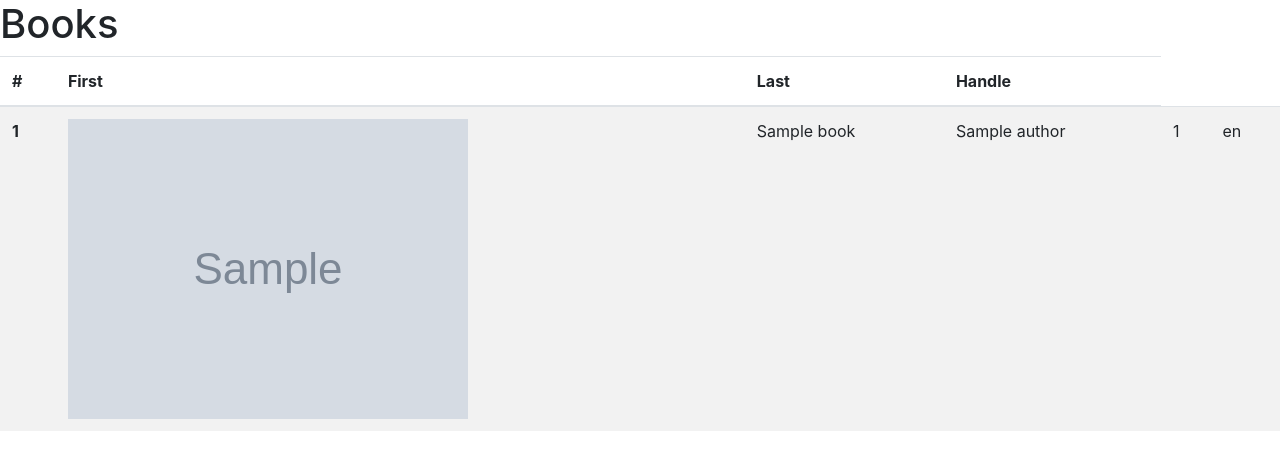
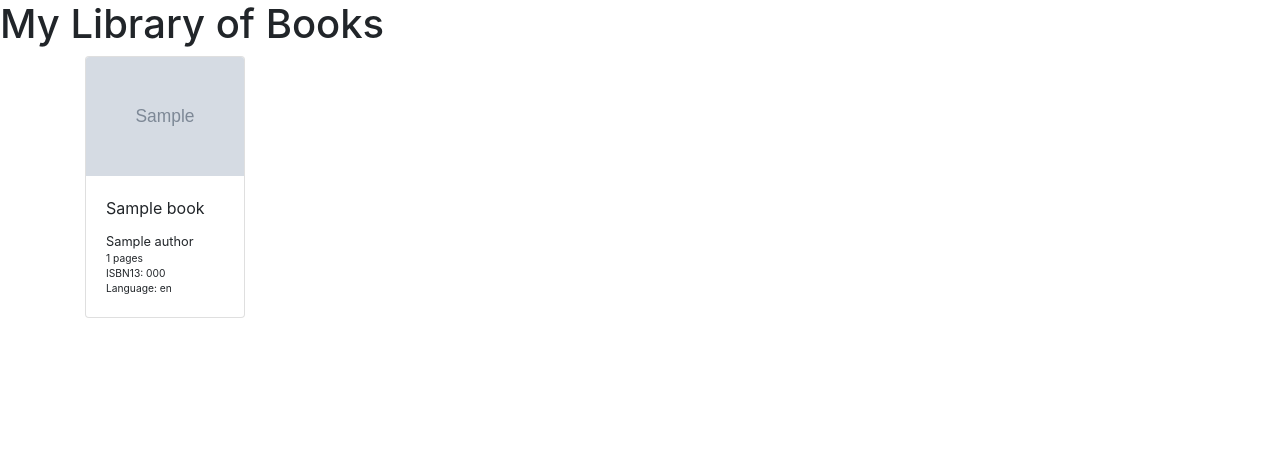
Before and after one commit to Drawnet253/MyLibrary777, a Django app: page /book/ in a window 1280 px wide. Shown: the top 470 px of the page. Run offline with Django 3.2, Linux system fonts and the light colour scheme; tables that the repository leaves empty hold one stand-in row (values such as "Sample post"); grey boxes marked "Sample" are stand-in pictures; some libraries are stand-ins or nearby versions.

Commit message:
Added books view with pagination.

```diff
--- a/mlib-app/app/settings.py
+++ b/mlib-app/app/settings.py
@@ -37,6 +37,7 @@ INSTALLED_APPS = [
     'django.contrib.sessions',
     'django.contrib.messages',
     'django.contrib.staticfiles',
+    'rest_framework',
     'core',
     'book',
 ]
--- a/mlib-app/book/templates/book/index.html
+++ b/mlib-app/book/templates/book/index.html
@@ -19,31 +19,69 @@
 </head>
 
 <body>
-<h1>Books</h1>
-  <table class="table table-striped">
-    <thead>
-      <tr>
-        <th scope="col">#</th>
-        <th scope="col">First</th>
-        <th scope="col">Last</th>
-        <th scope="col">Handle</th>
-      </tr>
-    </thead>
-    <tbody>
-      {% for book in book_list %}
-      <tr>
-        <th scope="row">{{book.pk}}</th>
-        <td>
-          <img src="{{book.cover_link}}">
-        </td>
-        <td>{{book.title}}</td>
-        <td>{% for author in book.authors.all %}{{author.name}}<br> {% endfor %}</td>
-        <td>{{book.pages_count}}</td>
-        <td>{{book.publication_language}}
-      </tr>
-      {% endfor %}
-    </tbody>
-  </table>
+<h1>My Library of Books</h1>
+{% if book_list %}
+<div class="container">
+  <div class="row">
+    {% for book in book_list %}
+    <div class="col-md-2">
+      <div class="card">
+        <img src="{{ book.cover_link }}" class="card-img-top">
+        <div class="card-body">
+          <div class="card-title"> {{book.title}}</div>
+          <div class="card-text small">
+            {% for author in book.authors.all %}
+              {{author.name}}
+              {% if book.authors.all|length > 1 and author.id != book.authors.all.last.id%}
+                ,
+              {% endif %}
+            {% endfor %}
+          <div class="card-text small"> {{book.pages_count}} pages</div>
+          <div class="card-text small"> ISBN13: {{book.isbn_13}}</div>
+          <div class="card-text small"> Language: {{book.publication_language}}</div>
+
+          </div>
+        </div>
+      </div>
+    </div>
+    {% endfor %}
+  </div>
+</div>
+
+<nav aria-label="navigation in pages">
+  {% if is_paginated %}
+  <ul class="pagination">
+    {% if page_obj.has_previous %}
+    <li class="page-item">
+        <a class="page-link" href="?page={{page_obj.previous_page_number}}">
+            Previous</a>
+    </li>
+    {% else %}
+    <li class="page-item disabled">
+      <span class="page-link">Previous</span>
+    </li>
+    {% endif %}
+    {% for i in paginator.page_range %}
+      {% if page_obj.number == i %}
+      <li class="page-item"><a class="page-link active">{{ i }}</a></li>
+      {% else %}
+      <li class="page-item"><a class="page-link" href="?page={{ i }}">{{ i }}
+      </a></li>
+      {% endif %}
+    {% endfor %}
+    {% if page_obj.has_next %}
+    <li class="page-item">
+      <a href="?page={{page_obj.next_page_number}}" class="page-link">Next</a>
+    </li>
+    {% else %}
+    <li class="page-item disabled">
+      <a class="page-link">Next</a>
+    </li>
+    {% endif %}
+  </ul>
+  {% endif %}
+</nav>
+{% endif %}
   <script src="https://stackpath.bootstrapcdn.com/bootstrap/4.3.1/js/bootstrap.min.js" integrity="sha384-JjSmVgyd0p3pXB1rRibZUAYoIIy6OrQ6VrjIEaFf/nJGzIxFDsf4x0xIM+B07jRM" crossorigin="anonymous"></script>
 </body>
 </html>
--- a/mlib-app/book/views.py
+++ b/mlib-app/book/views.py
@@ -4,7 +4,8 @@ from django.views.generic.list import ListView
 
 
 class BooksListView(ListView):
+    '''List all books in databese'''
     model = Book
-    paginate_by = 10
+    paginate_by = 6
     template_name = 'book/index.html'
     context_object_name = 'book_list'
--- a/requirements.txt
+++ b/requirements.txt
@@ -1,10 +1,12 @@
 asgiref==3.4.1
 backports.zoneinfo==0.2.1
 Django==4.0.1
+djangorestframework==3.13.1
 flake8==4.0.1
 mccabe==0.6.1
 psycopg2-binary==2.9.3
 pycodestyle==2.8.0
 pyflakes==2.4.0
+pytz==2021.3
 sqlparse==0.4.2
 whitenoise==5.3.0
```
Also changed, not shown: mlib-app/book/tests/test_views.py (added, +14 -0 lines).
